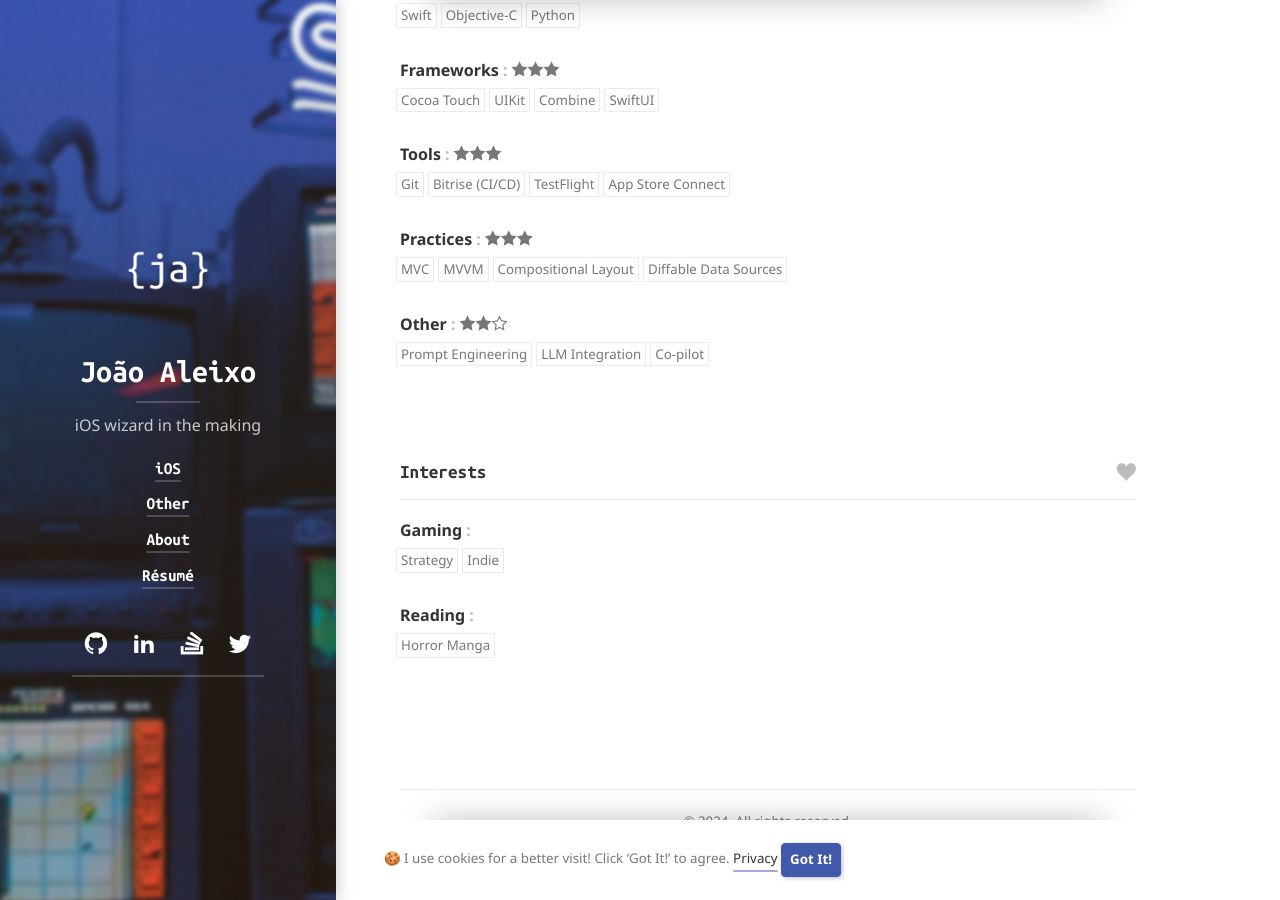
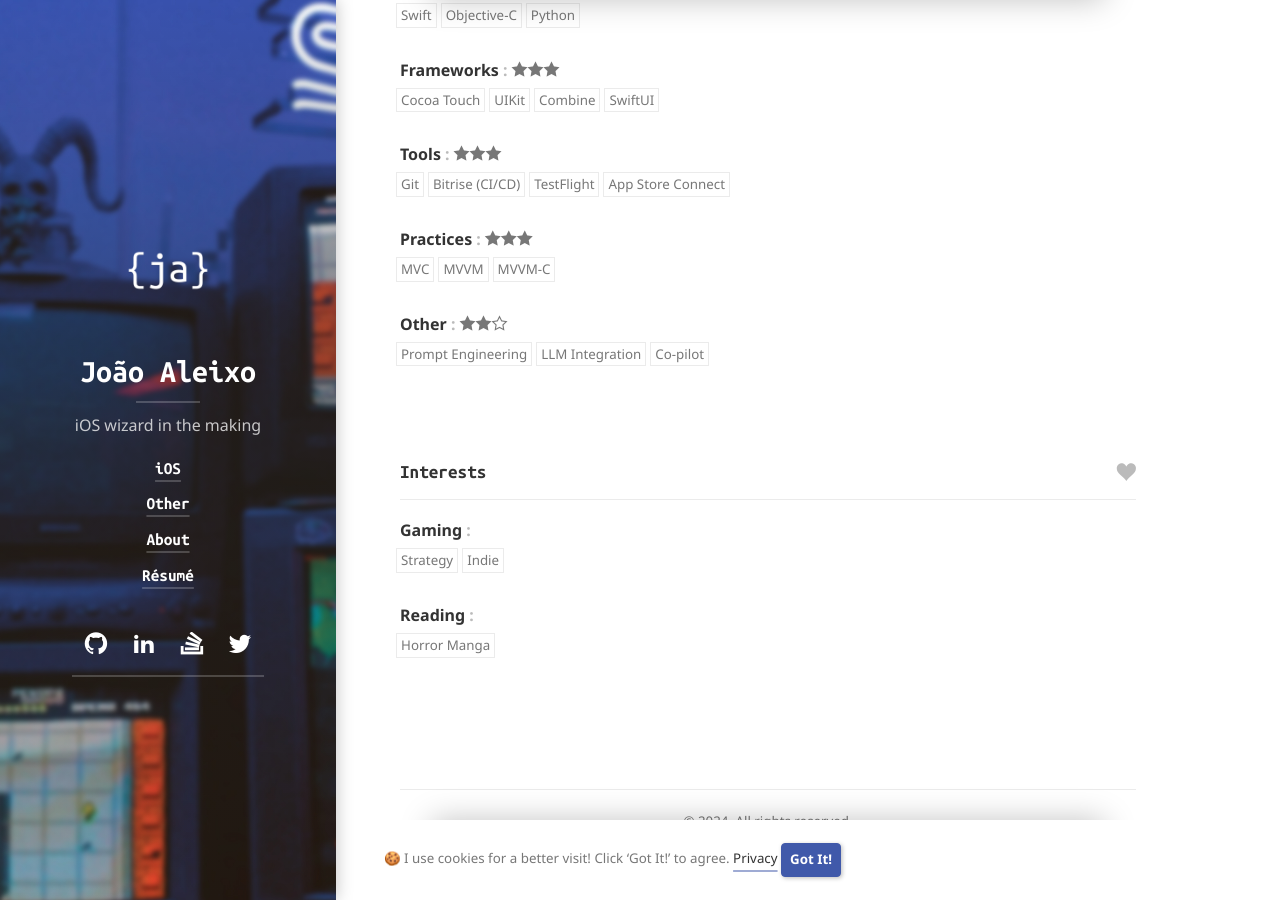
Before and after one commit to jalxp/jalxp.github.io, a Jekyll site: the page built from resume.md, in a window 1280 px wide and 900 px high, scrolled down 1959 px. Built offline with Jekyll 4.4.1, drawn with Linux system fonts in a browser that asks for light colours; cached includes are drawn as plain includes; nearby versions of some CDN libraries; some web fonts are replaced; library files that are not in the unit come from our copies.

Commit message:
Update resume.yml

```diff
--- a/_data/resume.yml
+++ b/_data/resume.yml
@@ -67,8 +67,7 @@ skills:
     keywords:
       - "MVC"
       - "MVVM"
-      - "Compositional Layout"
-      - "Diffable Data Sources"
+      - "MVVM-C"
   - name: "Other"
     level: "2/3"
     keywords:
```
